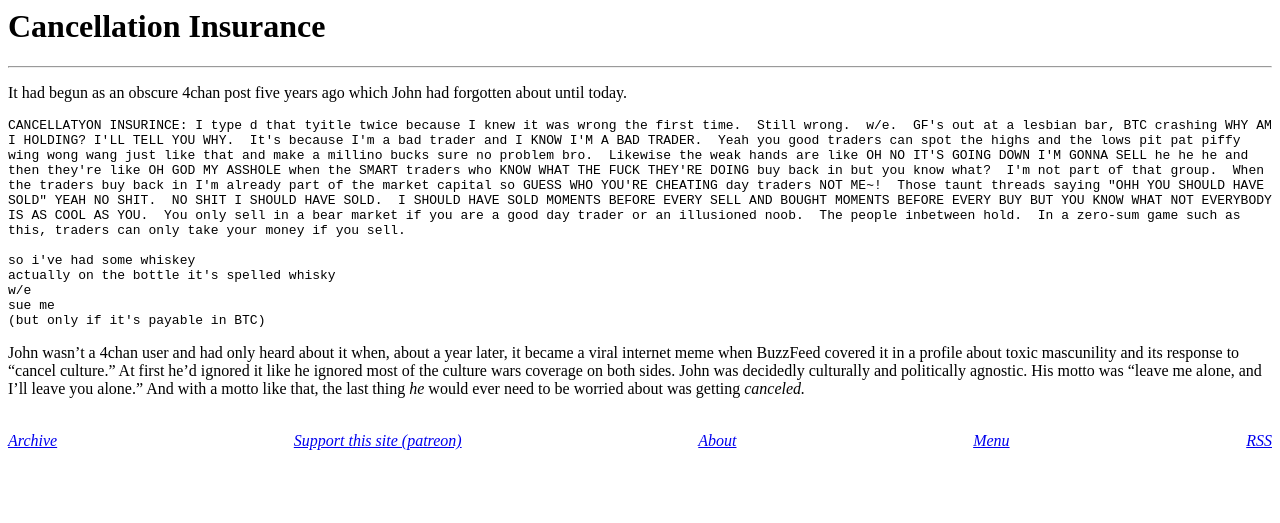
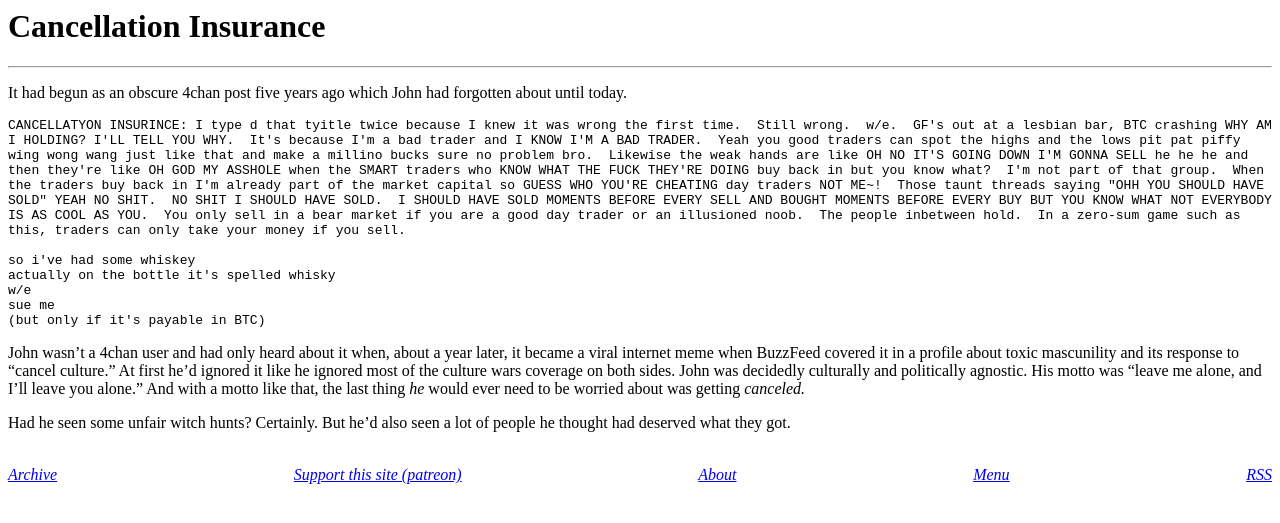
Before and after one commit to derykmakgill/website, a Jekyll site: the page built from cancel.md, in a window 1280 px wide. Shown: the top 523 px of the page. Built offline with Jekyll 4.4.1, drawn with Linux system fonts in a browser that asks for light colours.

Commit message:
Update cancel.md

````diff
--- a/cancel.md
+++ b/cancel.md
@@ -16,3 +16,5 @@ sue me
 ```
 
 John wasn't a 4chan user and had only heard about it when, about a year later, it became a viral internet meme when BuzzFeed covered it in a profile about toxic mascunility and its response to "cancel culture." At first he'd ignored it like he ignored most of the culture wars coverage on both sides. John was decidedly culturally and politically agnostic. His motto was "leave me alone, and I'll leave you alone." And with a motto like that, the last thing *he* would ever need to be worried about was getting *canceled.*
+
+Had he seen some unfair witch hunts? Certainly. But he'd also seen a lot of people he thought had deserved what they got.
````
